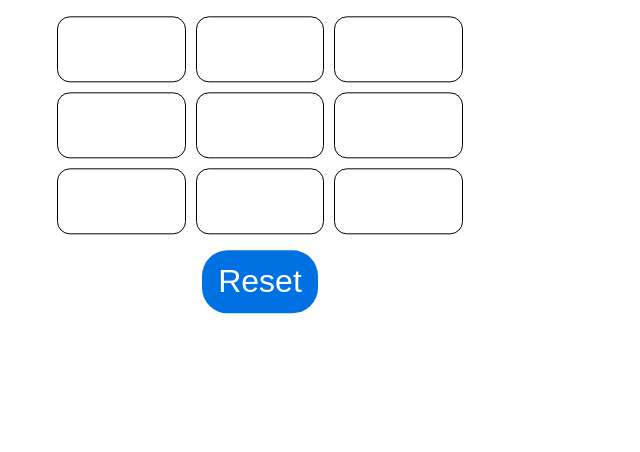
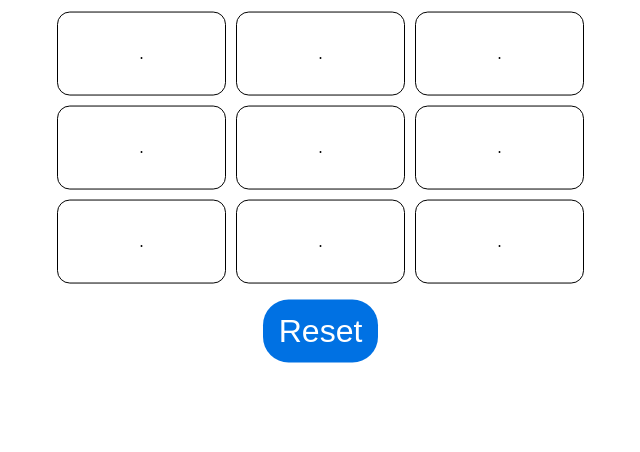
Before and after one commit to rickys93/tic-tac-toe, a website: page index.html in a window 1280 px wide. Shown: the part 348-800 px from the top of the page, without its empty margins (463-1103 px from the left). Drawn offline with Linux system fonts and the light colour scheme.

Commit message:
Update index.html

```diff
--- a/index.html
+++ b/index.html
@@ -13,17 +13,18 @@
     <h1>Tic-Tac-Toe</h1>
     <p>Player 1 is X</p>
     <p>Player 2 is O</p>
+    <p><span>P1 wins = 0</span><span>P2 wins = 0</span><span>draws = 0</span></p>
     <section>
         <div class="grid-container">
-            <div class="clickable-tile"></div>
-            <div class="clickable-tile"></div>
-            <div class="clickable-tile"></div>
-            <div class="clickable-tile"></div>
-            <div class="clickable-tile"></div>
-            <div class="clickable-tile"></div>
-            <div class="clickable-tile"></div>
-            <div class="clickable-tile"></div>
-            <div class="clickable-tile"></div>
+            <div class="clickable-tile">.</div>
+            <div class="clickable-tile">.</div>
+            <div class="clickable-tile">.</div>
+            <div class="clickable-tile">.</div>
+            <div class="clickable-tile">.</div>
+            <div class="clickable-tile">.</div>
+            <div class="clickable-tile">.</div>
+            <div class="clickable-tile">.</div>
+            <div class="clickable-tile">.</div>
           </div>
         <button>Reset</button>
     </section>
```
